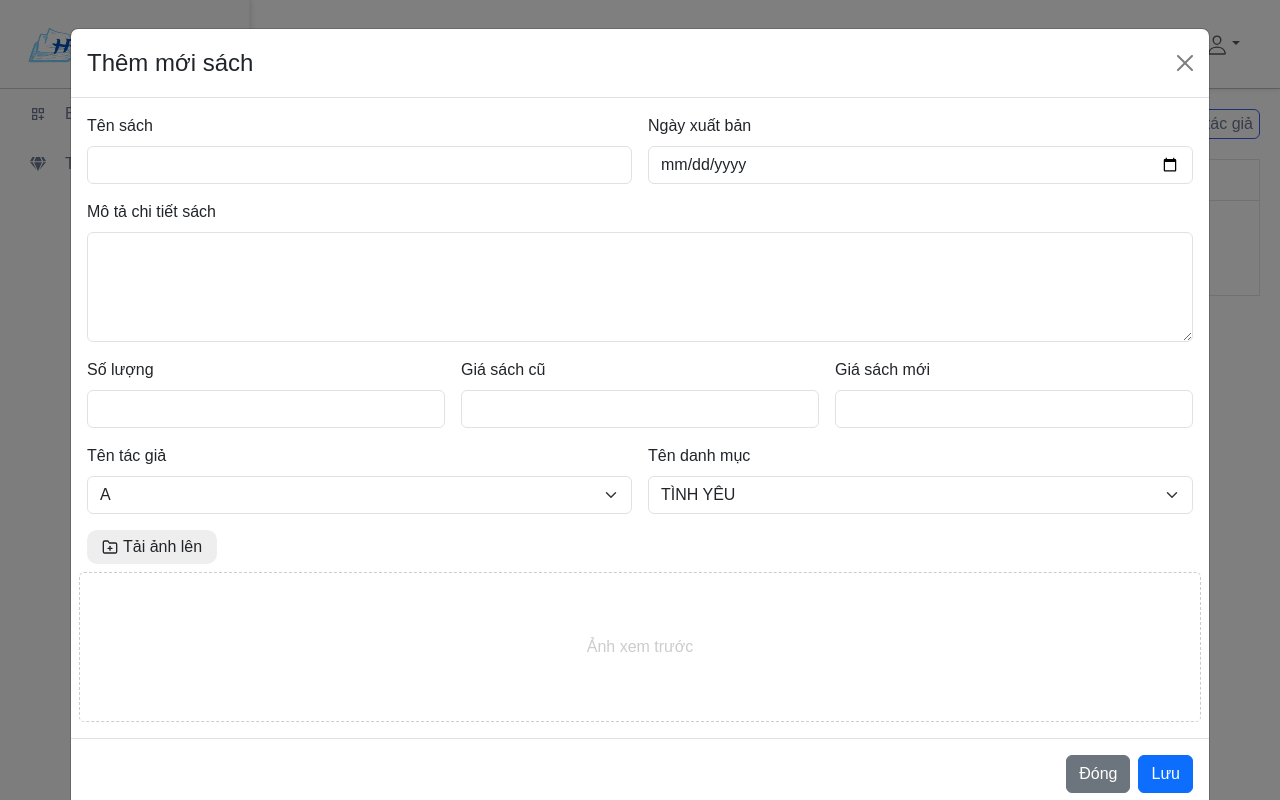
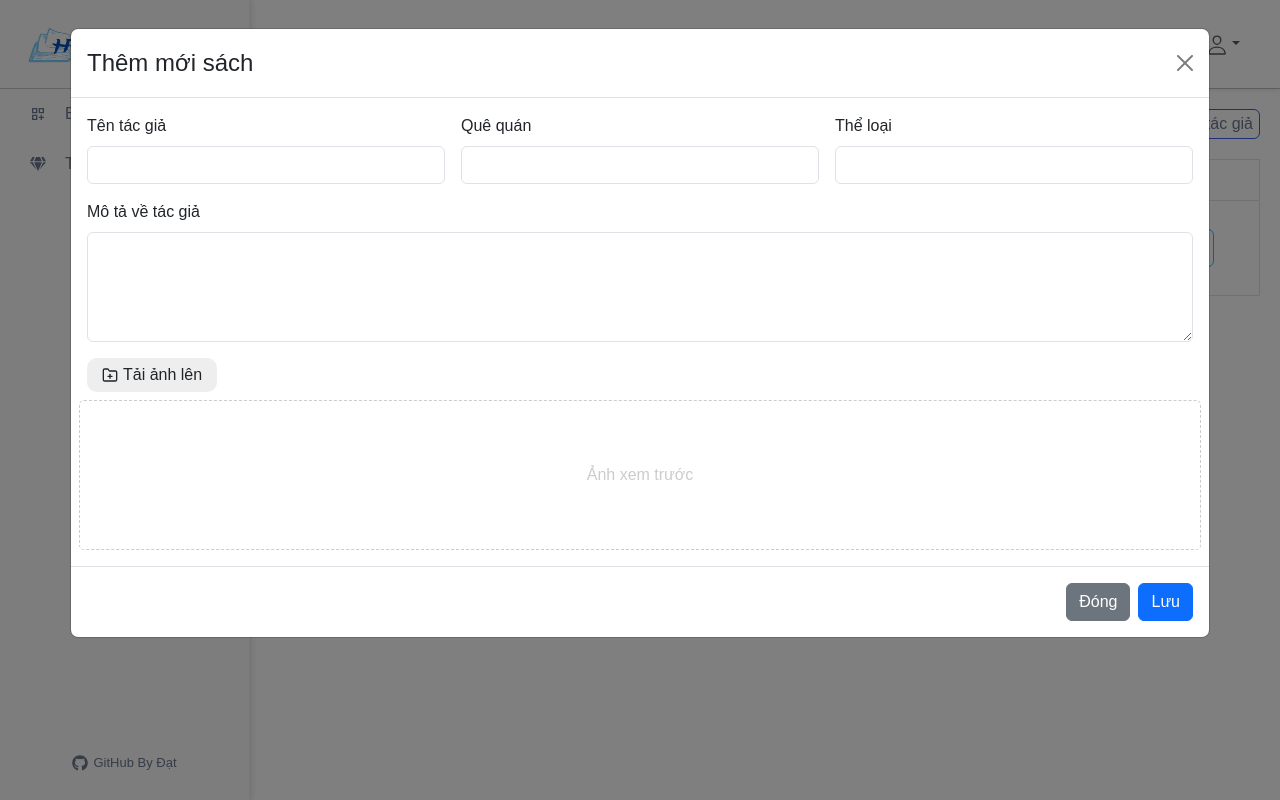
Before and after one commit to nguyendat0908/Do_An_Frontend, a React (Create React App) app: page /admins/manage-authors in a window 1280 px wide. Both pictures are taken after a click on the button "Thêm mới tác giả". Built offline with nearby package versions, Linux system fonts and the light colour scheme; grey boxes are pictures that could not be loaded; a web font is replaced by a local one.

Commit message:
Cập nhật lại giao diện quản lý tác giả

```diff
--- a/src/components/Modal/ModalAuthor/ModalCreateAuthor.js
+++ b/src/components/Modal/ModalAuthor/ModalCreateAuthor.js
@@ -46,93 +46,32 @@ const ModalCreateAuthor = (props) => {
                 </Modal.Header>
                 <Modal.Body>
                     <form className="row g-3">
-                        <div className="col-md-6">
-                            <label className="form-label">Tên sách</label>
-                            <input
-                                type="text"
-                                className="form-control"
-                                value={name}
-                                onChange={(event) => setName(event.target.value)}
-                            />
+                        <div className="col-md-4">
+                            <label className="form-label">Tên tác giả</label>
+                            <input type="text" className="form-control" />
                         </div>
-                        <div className="col-6">
-                            <label className="form-label">Ngày xuất bản</label>
-                            <input
-                                type="date"
-                                className="form-control"
-                                value={publication}
-                                onChange={(event) => setPublication(event.target.value)}
-                            />
+                        <div className="col-md-4">
+                            <label className="form-label">Quê quán</label>
+                            <input type="text" className="form-control" />
+                        </div>
+                        <div className="col-md-4">
+                            <label className="form-label">Thể loại</label>
+                            <input type="text" className="form-control" />
                         </div>
                         <div className="col-md-12">
-                            <label className="form-label">Mô tả chi tiết sách</label>
-                            <textarea
-                                className="form-control"
-                                rows="4"
-                                value={description}
-                                onChange={(event) => setDescription(event.target.value)}
-                            ></textarea>
+                            <label className="form-label">Mô tả về tác giả</label>
+                            <textarea className="form-control" rows="4"></textarea>
                         </div>
-                        <div className="col-md-4">
-                            <label className="form-label">Số lượng</label>
-                            <input
-                                type="number"
-                                className="form-control"
-                                value={quantity}
-                                onChange={(event) => setQuantity(event.target.value)}
-                            />
-                        </div>
-                        <div className="col-4">
-                            <label className="form-label">Giá sách cũ</label>
-                            <input
-                                type="number"
-                                className="form-control"
-                                value={oldPrice}
-                                onChange={(event) => setOldPrice(event.target.value)}
-                            />
-                        </div>
-                        <div className="col-4">
-                            <label className="form-label">Giá sách mới</label>
-                            <input
-                                type="number"
-                                className="form-control"
-                                value={newPrice}
-                                onChange={(event) => setNewPrice(event.target.value)}
-                            />
-                        </div>
-                        <div className="col-md-6">
-                            <label className="form-label">Tên tác giả</label>
-                            <select
-                                id="inputState"
-                                className="form-select"
-                                value={author}
-                                onChange={(event) => setAuthor(event.target.value)}
-                            >
-                                <option value="A">A</option>
-                                <option value="B">B</option>
-                            </select>
-                        </div>
-                        <div className="col-md-6">
-                            <label className="form-label">Tên danh mục</label>
-                            <select
-                                id="inputState"
-                                className="form-select"
-                                value={category}
-                                onChange={(event) => setCategory(event.target.value)}
-                            >
-                                <option value="TINHYEU">TÌNH YÊU</option>
-                                <option value="KHOAHOC">KHOA HỌC</option>
-                            </select>
-                        </div>
+
                         <div className="col-md-12">
-                            <label className="form-label label-upload" htmlFor="labelUpload">
+                            <label className="form-label label-upload" style={{ pointerEvents: 'none' }}>
                                 <FiFolderPlus />
                                 Tải ảnh lên
                             </label>
-                            <input type="file" hidden id="labelUpload" onChange={(event) => handleUploadFile(event)} />
+                            <input type="file" hidden />
                         </div>
                         <div className="col-md-12 img-preview">
-                            {previewImage ? <img src={previewImage} /> : <span>Ảnh xem trước</span>}
+                            <span>Ảnh xem trước</span>
                         </div>
                     </form>
                 </Modal.Body>
--- a/src/components/Modal/ModalAuthor/ModalDeleteAuthor.js
+++ b/src/components/Modal/ModalAuthor/ModalDeleteAuthor.js
@@ -12,10 +12,10 @@ const ModalDeleteAuthor = (props) => {
         <>
             <Modal show={show} size='lg' onHide={handleClose} backdrop="static">
                 <Modal.Header closeButton>
-                    <Modal.Title>Xóa sách</Modal.Title>
+                    <Modal.Title>Xóa tác giả</Modal.Title>
                 </Modal.Header>
                 <Modal.Body>
-                    Bạn có chắc chắn muốn xóa sách có tên tên: <b>Đắc nhân tâm</b>?
+                    Bạn có chắc chắn muốn xóa tác giả có tên tên: <b>Đắc nhân tâm</b>?
                 </Modal.Body>
                 <Modal.Footer>
                     <Button variant="secondary" onClick={handleClose}>
--- a/src/components/Modal/ModalAuthor/ModalUpdateAuthor.js
+++ b/src/components/Modal/ModalAuthor/ModalUpdateAuthor.js
@@ -42,64 +42,36 @@ const ModalUpdateAuthor = (props) => {
         <>
             <Modal show={show} onHide={handleClose} size="xl" backdrop="static" className="modal-create-user">
                 <Modal.Header closeButton>
-                    <Modal.Title>Cập nhật sách</Modal.Title>
+                    <Modal.Title>Cập nhật tác giả</Modal.Title>
                 </Modal.Header>
                 <Modal.Body>
                     <form className="row g-3">
-                        <div className="col-md-12">
-                            <label className="form-label">Tên sách</label>
-                            <input
-                                type="text"
-                                className="form-control"
-                                value={name}
-                                onChange={(event) => setName(event.target.value)}
-                            />
+                        <div className="col-md-4">
+                            <label className="form-label">Tên tác giả</label>
+                            <input type="text" className="form-control" />
+                        </div>
+                        <div className="col-md-4">
+                            <label className="form-label">Quê quán</label>
+                            <input type="text" className="form-control" />
+                        </div>
+                        <div className="col-md-4">
+                            <label className="form-label">Thể loại</label>
+                            <input type="text" className="form-control" />
                         </div>
                         <div className="col-md-12">
-                            <label className="form-label">Mô tả chi tiết sách</label>
-                            <textarea
-                                className="form-control"
-                                rows="4"
-                                value={description}
-                                onChange={(event) => setDescription(event.target.value)}
-                            ></textarea>
+                            <label className="form-label">Mô tả về tác giả</label>
+                            <textarea className="form-control" rows="4"></textarea>
                         </div>
-                        <div className="col-md-4">
-                            <label className="form-label">Số lượng</label>
-                            <input
-                                type="number"
-                                className="form-control"
-                                value={quantity}
-                                onChange={(event) => setQuantity(event.target.value)}
-                            />
-                        </div>
-                        <div className="col-4">
-                            <label className="form-label">Giá sách cũ</label>
-                            <input
-                                type="number"
-                                className="form-control"
-                                value={oldPrice}
-                                onChange={(event) => setOldPrice(event.target.value)}
-                            />
-                        </div>
-                        <div className="col-4">
-                            <label className="form-label">Giá sách mới</label>
-                            <input
-                                type="number"
-                                className="form-control"
-                                value={newPrice}
-                                onChange={(event) => setNewPrice(event.target.value)}
-                            />
-                        </div>
+
                         <div className="col-md-12">
-                            <label className="form-label label-upload" htmlFor="labelUpload">
+                            <label className="form-label label-upload" style={{ pointerEvents: 'none' }}>
                                 <FiFolderPlus />
                                 Tải ảnh lên
                             </label>
-                            <input type="file" hidden id="labelUpload" onChange={(event) => handleUploadFile(event)} />
+                            <input type="file" hidden />
                         </div>
                         <div className="col-md-12 img-preview">
-                            {previewImage ? <img src={previewImage} /> : <span>Ảnh xem trước</span>}
+                            <span>Ảnh xem trước</span>
                         </div>
                     </form>
                 </Modal.Body>
--- a/src/components/Modal/ModalAuthor/ModalViewAuthor.js
+++ b/src/components/Modal/ModalAuthor/ModalViewAuthor.js
@@ -14,47 +14,29 @@ const ModalViewAuthor = (props) => {
         <>
             <Modal show={show} onHide={handleClose} size="xl" backdrop="static" className="modal-create-user">
                 <Modal.Header closeButton>
-                    <Modal.Title>Thông tin sách</Modal.Title>
+                    <Modal.Title>Thông tin tác giả</Modal.Title>
                 </Modal.Header>
                 <Modal.Body>
                     <form className="row g-3">
                         <div className="col-md-6">
-                            <label className="form-label">Tên sách</label>
+                            <label className="form-label">Tên tác giả</label>
                             <input type="text" className="form-control" disabled />
                         </div>
-                        <div className="col-6">
-                            <label className="form-label">Ngày xuất bản</label>
-                            <input type="date" className="form-control" disabled />
+                        <div className="col-md-6">
+                            <label className="form-label">Quê quán</label>
+                            <input type="text" className="form-control" disabled />
                         </div>
                         <div className="col-md-12">
-                            <label className="form-label">Mô tả chi tiết sách</label>
+                            <label className="form-label">Mô tả về tác giả</label>
                             <textarea className="form-control" rows="4" disabled></textarea>
                         </div>
-                        <div className="col-md-4">
-                            <label className="form-label">Số lượng</label>
-                            <input type="number" className="form-control" disabled />
-                        </div>
-                        <div className="col-4">
-                            <label className="form-label">Giá sách cũ</label>
-                            <input type="number" className="form-control" disabled />
-                        </div>
-                        <div className="col-4">
-                            <label className="form-label">Giá sách mới</label>
-                            <input type="number" className="form-control" disabled />
+                        <div className="col-md-6">
+                            <label className="form-label">Thể loại</label>
+                            <input type="text" className="form-control" disabled />
                         </div>
                         <div className="col-md-6">
-                            <label className="form-label">Tên tác giả</label>
-                            <select id="inputState" className="form-select" disabled>
-                                <option value="A">A</option>
-                                <option value="B">B</option>
-                            </select>
-                        </div>
-                        <div className="col-md-6">
-                            <label className="form-label">Tên danh mục</label>
-                            <select id="inputState" className="form-select" disabled>
-                                <option value="TINHYEU">TÌNH YÊU</option>
-                                <option value="KHOAHOC">KHOA HỌC</option>
-                            </select>
+                            <label className="form-label">Số lượng sách trên cửa hàng</label>
+                            <input type="number" className="form-control" disabled />
                         </div>
                         <div className="col-md-12">
                             <label className="form-label label-upload" style={{ pointerEvents: 'none' }}>
--- a/src/components/Modal/ModalAuthor/TableAuthor.js
+++ b/src/components/Modal/ModalAuthor/TableAuthor.js
@@ -11,9 +11,9 @@ const TableAuthor = (props) => {
                 <thead>
                     <tr>
                         <th scope="col">STT</th>
-                        <th scope="col">Tên sách</th>
-                        <th scope="col">Danh mục</th>
-                        <th scope="col">Ngày xuất bản</th>
+                        <th scope="col">Tên tác giả</th>
+                        <th scope="col">Quê quán</th>
+                        <th scope="col">Số sách trên hệ thống</th>
                         <th scope="col">Hành động</th>
                     </tr>
                 </thead>
@@ -35,8 +35,8 @@ const TableAuthor = (props) => {
                                 </div>
                             </div>
                         </td>
-                        <td>TÌNH YÊU</td>
-                        <td>13/3/2025</td>
+                        <td>Thái Bình</td>
+                        <td>100</td>
                         <td>
                             <Button variant="outline-info" onClick={() => props.handleClickBtnView()}>
                                 Xem
```
